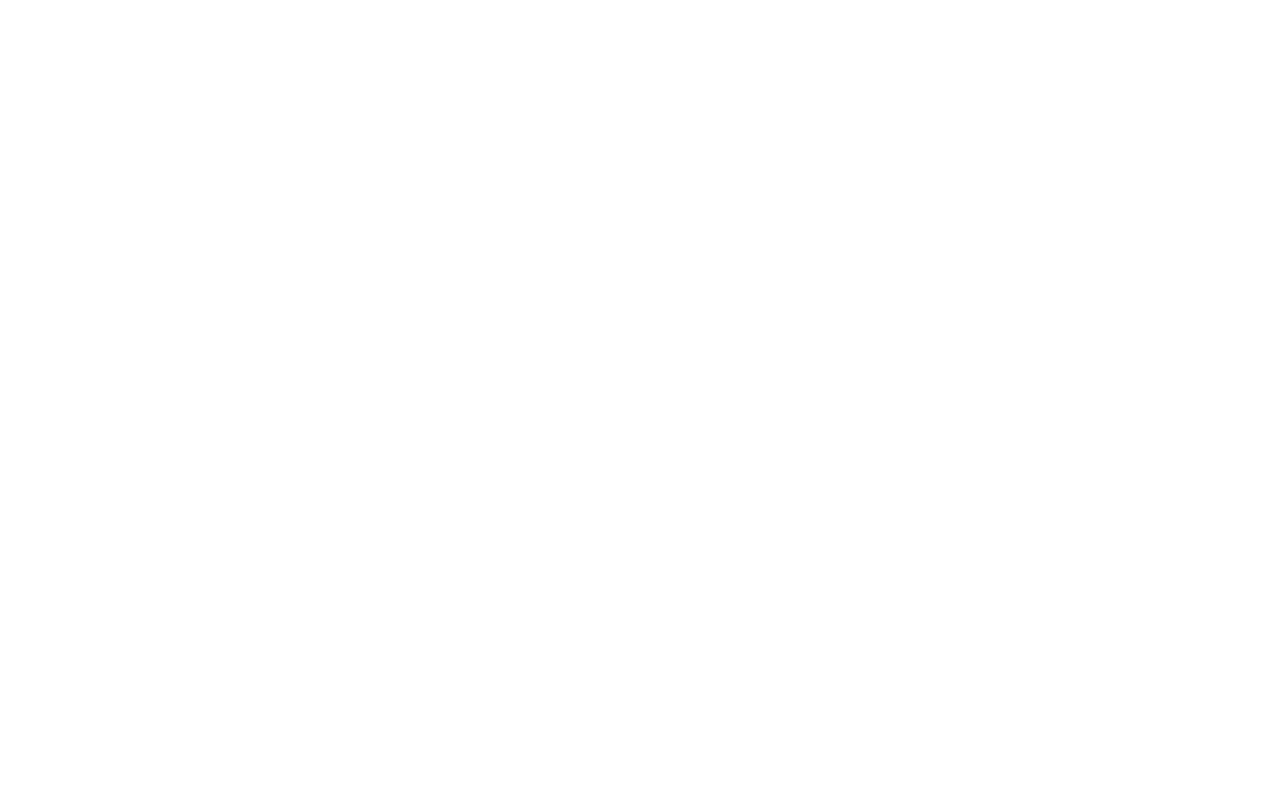
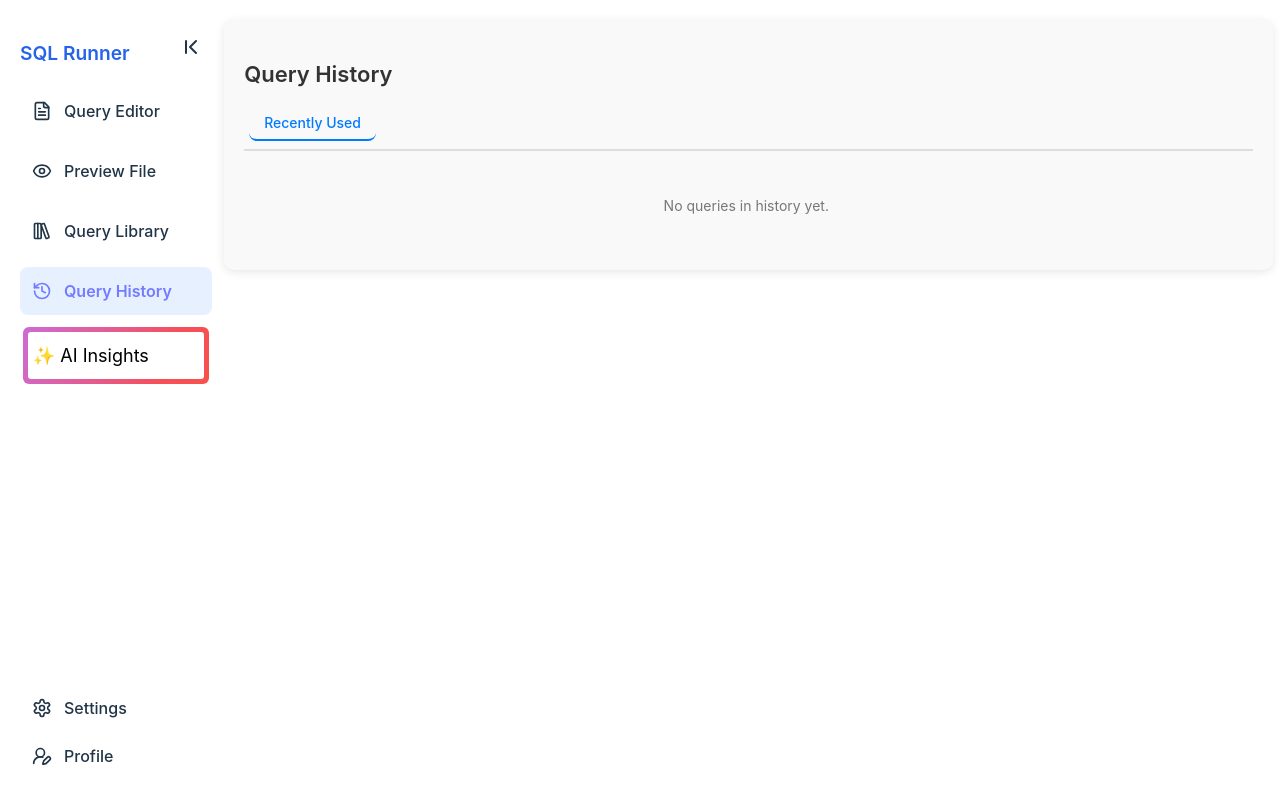
Before and after one commit to hskhanduja03/temp-sql-executor, a React (Vite) app: page /history in a window 1280 px wide. Before the commit this address had no page. Built offline with nearby package versions, Linux system fonts and the light colour scheme.

Commit message:
ad query history component and related features

```diff
--- a/src/App.jsx
+++ b/src/App.jsx
@@ -5,17 +5,33 @@
 import Dashboard from "./pages/Dashboard";
 import ThemeToggle from "./components/ThemeToggle";
 import PreviewTable from "./components/PreviewTable";
+import QueryHistory from "./components/QueryHistory";
+import { QueryHistoryProvider } from "./Context/QueryHistoryContext";
 
 function App() {
   return (
+    <>
+      <QueryHistoryProvider>
         <Router>
           <Routes>
             <Route path="/" element={<Layout />}>
-          <Route index element={<Dashboard Component={<QueryEditor/>} />} />
-          <Route path="/preview" element={<Dashboard Component={<PreviewTable/>}/>} />
+              <Route
+                index
+                element={<Dashboard Component={<QueryEditor />} />}
+              />
+              <Route
+                path="/preview"
+                element={<Dashboard Component={<PreviewTable />} />}
+              />
+              <Route
+                path="/history"
+                element={<QueryHistory />}
+              />
             </Route>
           </Routes>
         </Router>
+      </QueryHistoryProvider>
+    </>
   );
 }
 
--- /dev/null
+++ b/src/Context/QueryHistoryContext.jsx
@@ -0,0 +1,15 @@
+import React, { createContext, useContext, useState } from "react";
+
+const QueryHistoryContext = createContext();
+
+export const QueryHistoryProvider = ({ children }) => {
+  const [history, setHistory] = useState([]);
+
+  return (
+    <QueryHistoryContext.Provider value={{ history, setHistory}}>
+      {children}
+    </QueryHistoryContext.Provider>
+  );
+};
+
+export const useQueryHistory = () => useContext(QueryHistoryContext);
--- a/src/components/QueryEditor.jsx
+++ b/src/components/QueryEditor.jsx
@@ -1,4 +1,4 @@
-import React, { useEffect, useState } from "react";
+import React, { useEffect, useRef, useState } from "react";
 import Editor, { useMonaco } from "@monaco-editor/react";
 import { ToastContainer, toast } from "react-toastify";
 
@@ -18,6 +18,8 @@
   CopyCheck,
   Share2,
 } from "lucide-react";
+import { useQueryHistory } from "../Context/QueryHistoryContext";
+import { useSearchParams } from "react-router-dom";
 
 const QueryEditor = () => {
   const monaco = useMonaco();
@@ -52,6 +54,20 @@
   const [message, setMessage] = useState(null);
   const [isExpanded, setIsExpanded] = useState(false);
   const [sharing, setSharing] = useState(false);
+
+  const { history, setHistory } = useQueryHistory();
+  const [searchParams] = useSearchParams();
+  const queryParam = searchParams.get("query");
+  const queryName = searchParams.get("name");
+
+  useEffect(() => {
+    if (queryParam) {
+      addNewTabHistory(queryParam, queryName)
+      setTimeout(() => {
+        runQuery()
+      }, 500);
+    }
+  }, [queryParam]);
 
   React.useEffect(() => {
     if (monaco) {
@@ -89,6 +105,18 @@
     setTimeout(() => {
       // After 1s, execute query and update state
       const query = tabs.find((tab) => tab.id === activeTab)?.query;
+
+      // Save in history
+      const activeTabData = tabs.find((tab) => tab.id === activeTab);
+      if (!activeTabData) return;
+      const newHistoryEntry = {
+        tabName: activeTabData.filename,
+        query: activeTabData.query,
+        timestamp: new Date().toLocaleString(),
+      };
+
+      setHistory((prev) => [...prev, newHistoryEntry]);
+
       let mockResponse = [];
 
       if (activeTab === 1)
@@ -118,7 +146,18 @@
     const newTab = {
       id: tabs.length + 1,
       filename: `Query${tabs.length + 1}.sql`,
-      query: "SELECT * FROM table_name;",
+      query: `SELECT * FROM table_name;`,
+      result: null,
+    };
+    setTabs([...tabs, newTab]);
+    setActiveTab(newTab.id);
+  };
+
+  const addNewTabHistory = (query, name) => {
+    const newTab = {
+      id: tabs.length + 1,
+      filename: name,
+      query: query,
       result: null,
     };
     setTabs([...tabs, newTab]);
@@ -213,6 +252,23 @@
           theme: "light",
         });
       });
+  };
+
+  const editorRef = useRef(null); // Reference for the editor
+
+  useEffect(() => {
+    // Focusing editor on mount
+    if (editorRef.current) {
+      editorRef.current.focus();
+    }
+  }, []);
+
+  const handleKeyDown = (e) => {
+    // Executing query with Ctrl+Enter
+    if (e.ctrlKey && e.key === "Enter") {
+      e.preventDefault();
+      runQuery();
+    }
   };
 
   return (
@@ -393,7 +449,10 @@
                 <div className="tooltip-container">
                   <Info size={19} className="editor-info" />
                   <div className="tooltip-text">
-                    Run the query to fetch results.
+                    <b>
+                      <kbd>Ctrl</kbd> + <kbd>Enter</kbd>
+                    </b>
+                    &nbsp; to run the query 🚀{" "}
                   </div>
                 </div>
                 {queryExecuted && (
@@ -568,6 +627,16 @@
               lineNumbers: "on",
               folding: true,
             }}
+            onMount={(editor, monaco) => {
+              editorRef.current = editor; // Save editor instance
+
+              editor.addCommand(
+                monaco.KeyMod.CtrlCmd | monaco.KeyCode.Enter,
+                () => {
+                  runQuery(); // Execute query when Ctrl + Enter is pressed
+                }
+              );
+            }}
           />
 
           <div className="query-editor-bottom">
@@ -575,7 +644,10 @@
               <div className="tooltip-container">
                 <Info size={19} className="editor-info" />
                 <div className="tooltip-text">
-                  Run the query to fetch results.
+                  <b>
+                    <kbd>Ctrl</kbd> + <kbd>Enter</kbd>
+                  </b>
+                  &nbsp; to run the query 🚀{" "}
                 </div>
               </div>
               {queryExecuted && (
--- /dev/null
+++ b/src/components/QueryHistory.jsx
@@ -0,0 +1,68 @@
+import React from "react";
+import { useQueryHistory } from "../Context/QueryHistoryContext";
+import { Play, Trash, Star, MoreVertical } from "lucide-react"; // Icons
+import "../styles/historyComp.css"
+import { useNavigate } from "react-router-dom";
+const QueryHistory = () => {
+  const { history, setHistory } = useQueryHistory();
+  const navigate = useNavigate(); // Initialize navigate function
+
+  const handleRunQuery = (query, name) => {
+    navigate(`/?query=${encodeURIComponent(query)}&name=${encodeURIComponent(name)}`); // Redirect with query
+  };
+
+  return (
+    <div className="query-history-container">
+      <h2 className="query-history-title">Query History</h2>
+
+      <div className="query-tabs">
+        <button className="tab active">Recently Used</button>
+      </div>
+
+      <div className="query-list">
+        {history.length === 0 ? (
+          <p className="query-empty">No queries in history yet.</p>
+        ) : (
+          history.map((item, index) => (
+            <div key={index} className="query-card">
+              <div className="query-header">
+                <div className="query-icon">
+                  <Play size={16} />
+                </div>
+                <div className="query-details">
+                  <h4>{item.tabName}</h4>  {/* Tab Name */}
+                  <p>{item.timestamp}</p>  {/* Execution Time */}
+                </div>
+                <MoreVertical className="query-menu" size={18} />
+              </div>
+
+              <pre className="query-text">{item.query}</pre> {/* Query Display */}
+
+              <div className="query-footer">
+                <span className="query-time">Last run: {item.timestamp}</span>
+                <div className="query-actions">
+                  <button className="icon-btn"onClick={() => handleRunQuery(item.query, item.tabName)}>
+                    <Play size={16} color="blue"/>
+                  </button>
+                  <button className="icon-btn">
+                    <Star size={16} color="#F9C23E"/>
+                  </button>
+                  <button
+                    className="icon-btn delete-btn"
+                    onClick={() =>
+                      setHistory((prev) => prev.filter((_, i) => i !== index))
+                    }
+                  >
+                    <Trash size={16} color="red"/>
+                  </button>
+                </div>
+              </div>
+            </div>
+          ))
+        )}
+      </div>
+    </div>
+  );
+};
+
+export default QueryHistory;
--- a/src/components/Sidebar.jsx
+++ b/src/components/Sidebar.jsx
@@ -11,6 +11,8 @@
   Zap,
   FileSearch2,
   Eye,
+  History,
+  LibraryBig,
 } from "lucide-react";
 import { NavLink } from "react-router-dom";
 
@@ -19,12 +21,10 @@
   { to: "/profile", icon: <UserRoundPen size={20} />, text: "Profile" },
 ];
 const links = [
-  { to: "/", icon: <FileText size={20} />, text: "All Queries" },
-  { to: "/select", icon: <FileSearch2 size={20} />, text: "SELECT Queries" },
-  { to: "/insert", icon: <Plus size={20} />, text: "INSERT Queries" },
-  { to: "/update", icon: <ArrowLeftRight size={20} />, text: "UPDATE Queries" },
+  { to: "/", icon: <FileText size={20} />, text: "Query Editor" },
   { to: "/preview", icon: <Eye size={20} />, text: "Preview File" },
-  { to: "/advanced", icon: <Zap size={20} />, text: "Advanced Queries" },
+  { to: "/library", icon: <LibraryBig size={20} />, text: "Query Library" },
+  { to: "/history", icon: <History size={20} />, text: "Query History" },
 ];
 
 const Sidebar = ({ collapsed, setCollapsed }) => {
@@ -66,7 +66,7 @@
           href="#"
           className={`button-anon-pen ${expanded ? "expanded" : "collapsed"}`}
         >
-          {expanded ? <span>AI Insights ✨</span> : <span>✨</span>}
+          {expanded ? <span>✨ AI Insights</span> : <span>✨</span>}
         </p>
       </nav>
       {/* Bottom Links */}
--- a/src/styles/global.css
+++ b/src/styles/global.css
@@ -849,7 +849,7 @@
     #ff9800
   );
   background-size: 400%;
-  text-align: center;
+  /* text-align: center; */
   margin: 0 auto;
   position: relative;
   color: #fff;
@@ -874,7 +874,7 @@
 }
 
 .button-anon-pen.expanded {
-  width: 90%;
+  width: 95%;
   font-size: 14px;
   padding: 2px;
 }
@@ -893,6 +893,7 @@
   font-size: 18px;
   display: block;
   margin: 3px;
+  padding: 10px 5px 10px 5px;
   background: rgb(255, 255, 255);
   border-radius: 3px;
   transition: all 0.3s ease-in-out;
--- /dev/null
+++ b/src/styles/historyComp.css
@@ -0,0 +1,162 @@
+/*  Query History Container */
+.query-history-container {
+    background: #f9f9f9;
+    border-radius: 10px;
+    padding: 20px;
+    box-shadow: 0 2px 10px rgba(0, 0, 0, 0.1);
+    max-width: 95%;
+    margin: 20px auto;
+    max-height:90vh;
+    overflow: hidden;
+  }
+
+  /*  Title */
+  .query-history-title {
+    font-size: 22px;
+    font-weight: 600;
+    color: #333;
+    margin-bottom: 10px;
+  }
+
+  /*  Query Tabs (All, Favorites, etc.) */
+  .query-tabs {
+    display: flex;
+    border-bottom: 2px solid #ddd;
+    padding-bottom: 8px;
+    margin-bottom: 10px;
+  }
+
+  .query-tabs .tab {
+    padding: 8px 15px;
+    font-size: 14px;
+    color: #555;
+    background: none;
+    border: none;
+    cursor: pointer;
+    transition: all 0.3s ease;
+  }
+
+  .query-tabs .tab:hover,
+  .query-tabs .tab.active {
+    color: #007bff;
+    border-bottom: 2px solid #007bff;
+  }
+
+  /*  Query List */
+  .query-list {
+    flex: 1;
+    overflow-y: auto;
+    padding-right: 5px;
+    max-height: calc(90vh - 100px);
+}
+
+
+  /*  Query Empty State */
+  .query-empty {
+    color: #777;
+    font-size: 14px;
+    text-align: center;
+    padding: 20px;
+  }
+
+  /* Query Card */
+  .query-card {
+    background: #fff;
+    border-radius: 8px;
+    padding: 15px;
+    margin-bottom: 12px;
+    box-shadow: 0 1px 4px rgba(0, 0, 0, 0.1);
+    transition: all 0.3s ease;
+  }
+
+  .query-card:hover {
+    transform: translateY(-3px);
+  }
+
+  /*  Query Header */
+  .query-header {
+    display: flex;
+    align-items: center;
+    justify-content: space-between;
+    margin-bottom: 8px;
+  }
+
+  .query-header .query-icon {
+    background: #007bff;
+    color: white;
+    padding: 5px;
+    border-radius: 50%;
+    display: flex;
+    align-items: center;
+    justify-content: center;
+  }
+
+  .query-header .query-details h4 {
+    font-size: 16px;
+    font-weight: 600;
+    margin: 0;
+    color: #222;
+  }
+
+  .query-header .query-details p {
+    font-size: 12px;
+    color: #777;
+    margin: 2px 0 0;
+  }
+
+  .query-header .query-menu {
+    cursor: pointer;
+    color: #777;
+  }
+
+  /*  Query Text */
+  .query-text {
+    background: #f4f4f4;
+    border-left: 3px solid #007bff;
+    padding: 10px;
+    font-family: monospace;
+    font-size: 13px;
+    color: #333;
+    white-space: pre-wrap;
+    word-break: break-word;
+    border-radius: 5px;
+  }
+
+  /*  Query Footer */
+  .query-footer {
+    display: flex;
+    justify-content: space-between;
+    align-items: center;
+    margin-top: 8px;
+  }
+
+  .query-footer .query-time {
+    font-size: 12px;
+    color: #777;
+  }
+
+  /*  Query Actions */
+  .query-actions {
+    display: flex;
+    gap: 10px;
+  }
+
+  .icon-btn {
+    background: none;
+    border: none;
+    cursor: pointer;
+    padding: 5px;
+    transition: all 0.2s ease;
+  }
+
+  .icon-btn:hover {
+    transform: scale(1.1);
+  }
+
+  .icon-btn .lucide-icon {
+    color: #555;
+  }
+
+  .icon-btn.delete-btn:hover .lucide-icon {
+    color: #e74c3c;
+  }
```
Also changed, not shown: src/utils/parseCSV.js (deleted, +0 -11 lines). Lines whose indentation alone changed are shown as unchanged.
